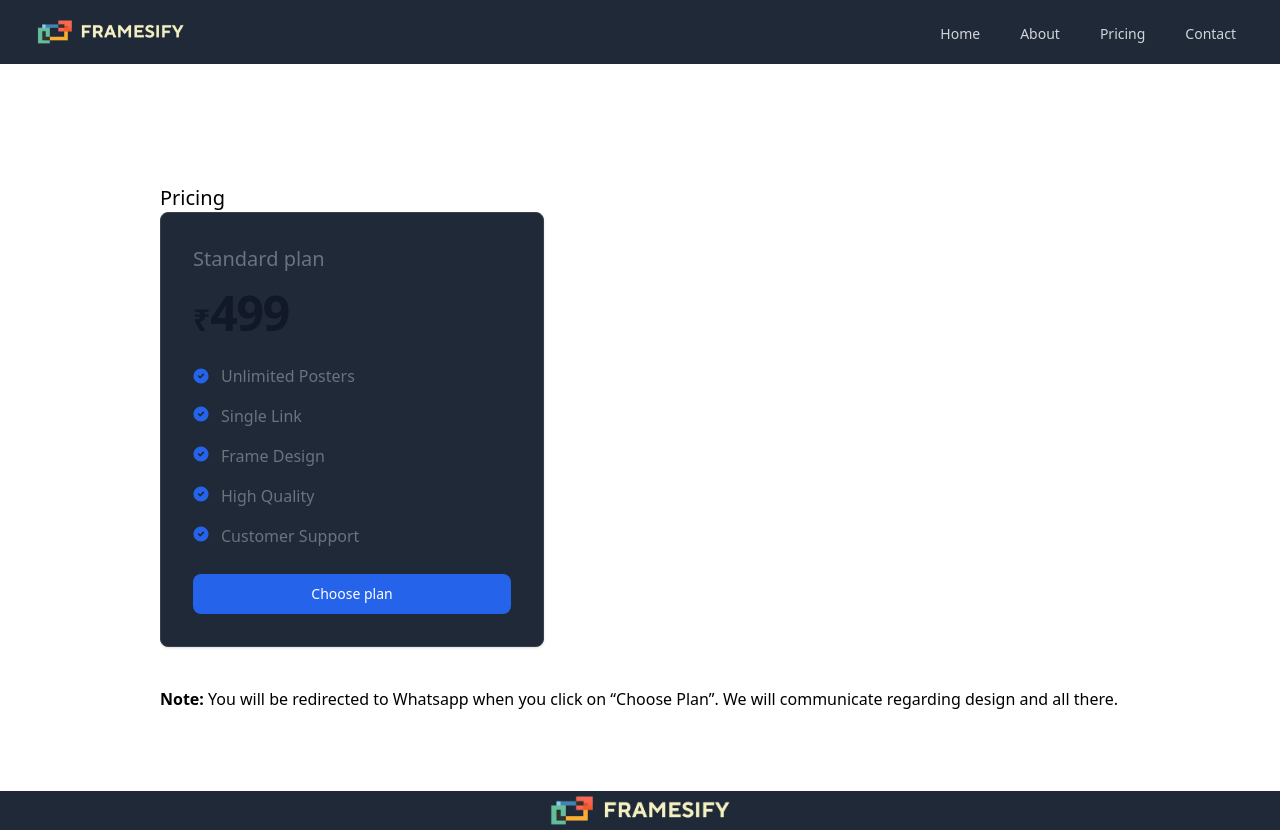
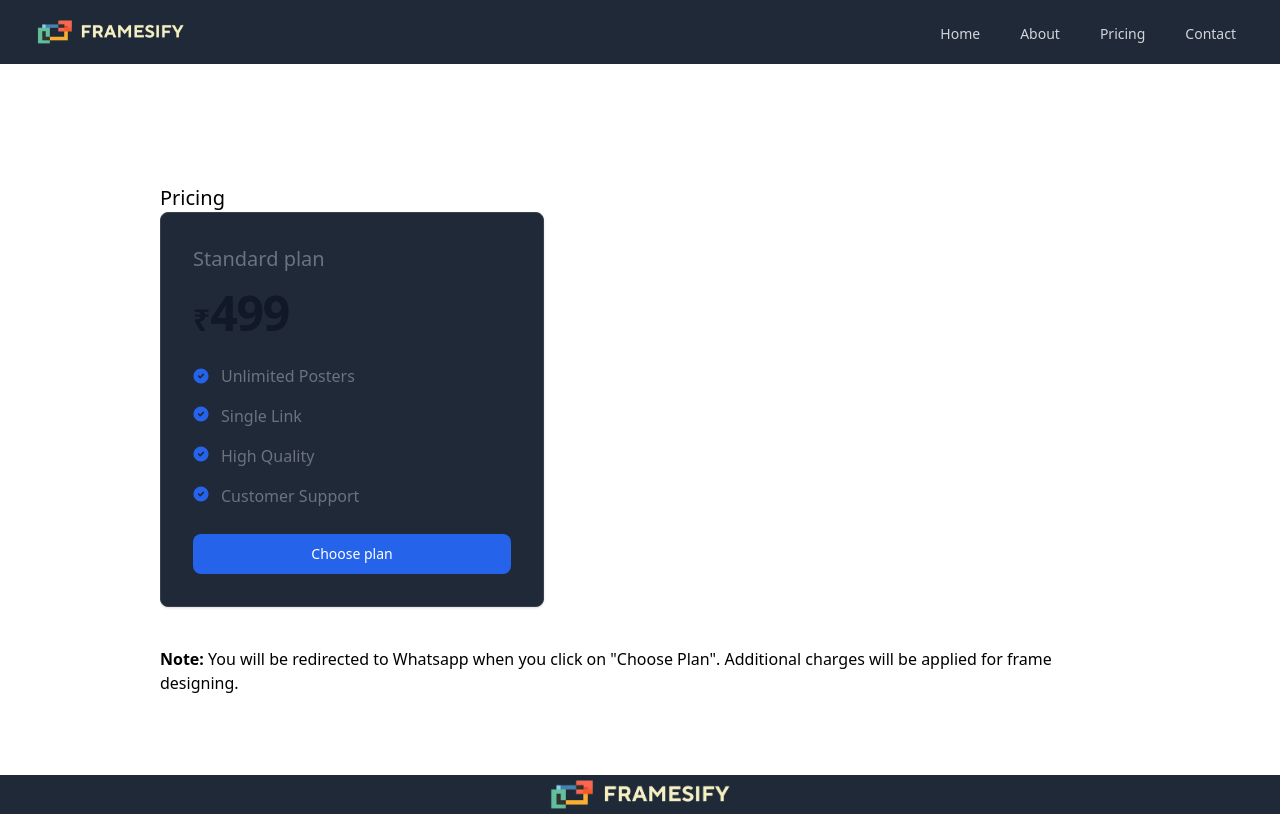
Before and after one commit to hadibinnoor/framesify-frontend, a React (Vite) app: page /pricing in a window 1280 px wide. Built offline with nearby package versions, Linux system fonts and the light colour scheme.

Commit message:
Update PricingPage.jsx

```diff
--- a/src/assets/PricingPage.jsx
+++ b/src/assets/PricingPage.jsx
@@ -48,7 +48,7 @@ const PricingPage = () => {
                   Single Link
                 </h2>
               </li>
-              <li className="flex">
+{/*               <li className="flex">
                 <svg
                   className="flex-shrink-0 w-4 h-4 text-blue-600 dark:text-blue-500"
                   aria-hidden="true"
@@ -61,7 +61,7 @@ const PricingPage = () => {
                 <h2 className="text-base font-normal leading-tight text-gray-500 dark:text-gray-400 ms-3">
                   Frame Design
                 </h2>
-              </li>
+              </li> */}
               <li className="flex">
                 <svg
                   className="flex-shrink-0 w-4 h-4 text-blue-600 dark:text-blue-500"
@@ -103,8 +103,7 @@ const PricingPage = () => {
         </div>
         <p className="font-l">
           <span className="font-semibold">Note:</span> You will be redirected to
-          Whatsapp when you click on “Choose Plan”. We will communicate
-          regarding design and all there.
+          Whatsapp when you click on "Choose Plan". Additional charges will be applied for frame designing.
         </p>
       </main>
       <Footer />
```
